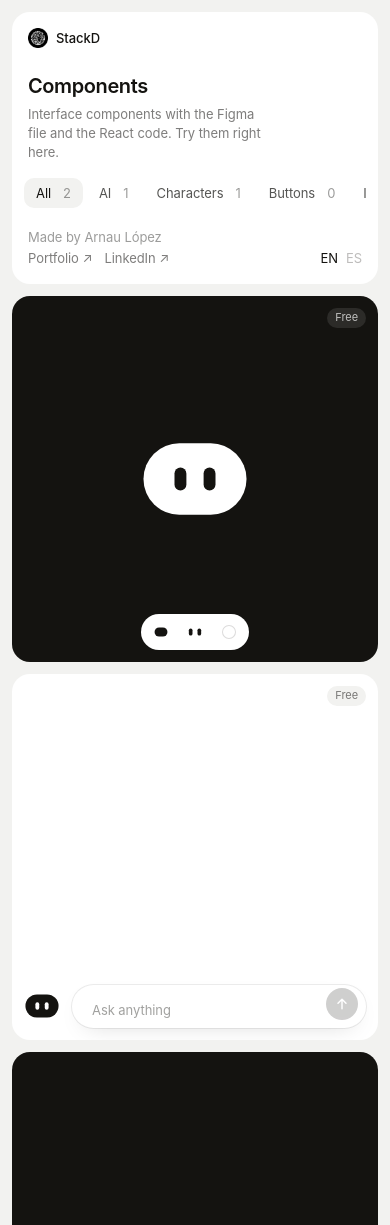
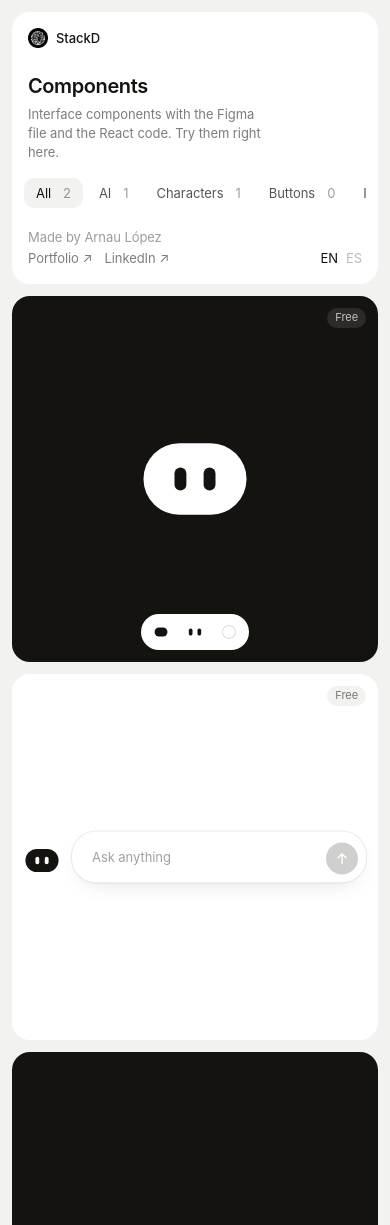
Before and after one commit to lopezsellesarnau-cmd/stackd, a Next.js app in the folder web/: page / in a window 390 px wide. Shown: the top 1225 px of the page. Built offline with nearby package versions, Linux system fonts and the light colour scheme.

Commit message:
Prompt bar: centred in the tile, typing on mobile, no iOS zoom

```diff
--- a/web/components/kit/prompt-bar.tsx
+++ b/web/components/kit/prompt-bar.tsx
@@ -265,6 +265,8 @@ export function PromptBar({
           <label htmlFor="prompt-input" className="sr-only">
             Message
           </label>
+          {/* In the compact bar, the text and Send share one row */}
+          <div className={compact ? "flex items-end gap-1" : ""}>
             <textarea
               id="prompt-input"
               ref={input}
@@ -275,12 +277,11 @@ export function PromptBar({
               onFocus={() => setFocused(true)}
               onBlur={() => setFocused(false)}
               placeholder={drag ? "Drop files to attach" : placeholder}
-            className={`block w-full resize-none bg-transparent py-2 pl-3 outline-none placeholder:text-ink/40 ${compact ? "pr-11" : "pr-3"}`}
+              className="block w-full min-w-0 resize-none bg-transparent px-3 py-2 outline-none placeholder:text-ink/40 [@media(pointer:coarse)]:text-[16px]"
             />
 
-          {/* In the compact bar, Send sits on the same line as the text */}
             <div
-            className={`flex items-center justify-between gap-2 ${compact ? "pointer-events-none -mt-10 [&_button]:pointer-events-auto" : "pt-1"}`}
+              className={`flex items-center justify-between gap-2 ${compact ? "shrink-0" : "pt-1"}`}
             >
               <div className="flex items-center gap-1">
                 <input
@@ -394,6 +395,7 @@ export function PromptBar({
           </div>
         </div>
       </div>
+    </div>
   );
 }
 
--- a/web/components/shop.tsx
+++ b/web/components/shop.tsx
@@ -424,14 +424,26 @@ function PromptTile({ t }: { t: T }) {
   const [open, setOpen] = useState(false)
   const [withBot, setWithBot] = useState(true)
   const [cfg, setCfg] = useState<Config>({ shape: 'pill', eyes: 'tall', color: COLORS[1] })
+  // The bar rests in the middle of the tile and slides down once you start using it
+  const [focused, setFocused] = useState(false)
+  const [used, setUsed] = useState(false)
+  const down = focused || used
   const botProps = { shape: cfg.shape, eyes: cfg.eyes, color: cfg.color.body, eyeColor: cfg.color.eyes }
 
   return (
     <>
-      <article className={`group ${tile} bg-paper`}>
+      <article className={`group ${tile} bg-paper [container-type:size]`}>
         <button type="button" onClick={() => setOpen(true)} aria-label={`${t.open} AI prompt bar`} className="absolute inset-0 cursor-pointer" />
         <span className="pointer-events-none absolute right-3 top-3 rounded-full bg-card px-2 py-0.5 text-[11px] text-fg-dim">{t.free}</span>
-        <div className="pointer-events-none absolute inset-x-3 bottom-3 [&_*]:pointer-events-auto">
+        <div
+          onFocusCapture={() => setFocused(true)}
+          onBlurCapture={() => setFocused(false)}
+          onKeyDownCapture={(e) => e.key === 'Enter' && !e.shiftKey && setUsed(true)}
+          onClickCapture={(e) => (e.target as HTMLElement).closest('button[aria-label="Send"]') && setUsed(true)}
+          // From the bottom of the tile up to its middle: half the tile, minus the 12px gap, plus half the bar
+          style={{ transform: down ? 'translateY(0)' : 'translateY(calc(-50cqh + 12px + 50%))' }}
+          className="absolute inset-x-3 bottom-3 transition-transform duration-500 ease-[cubic-bezier(.2,.8,.2,1)] motion-reduce:transition-none"
+        >
           <PromptBar compact bot={withBot ? botProps : false} placeholder="Ask anything" />
         </div>
       </article>
```
Lines whose indentation alone changed are shown as unchanged.
